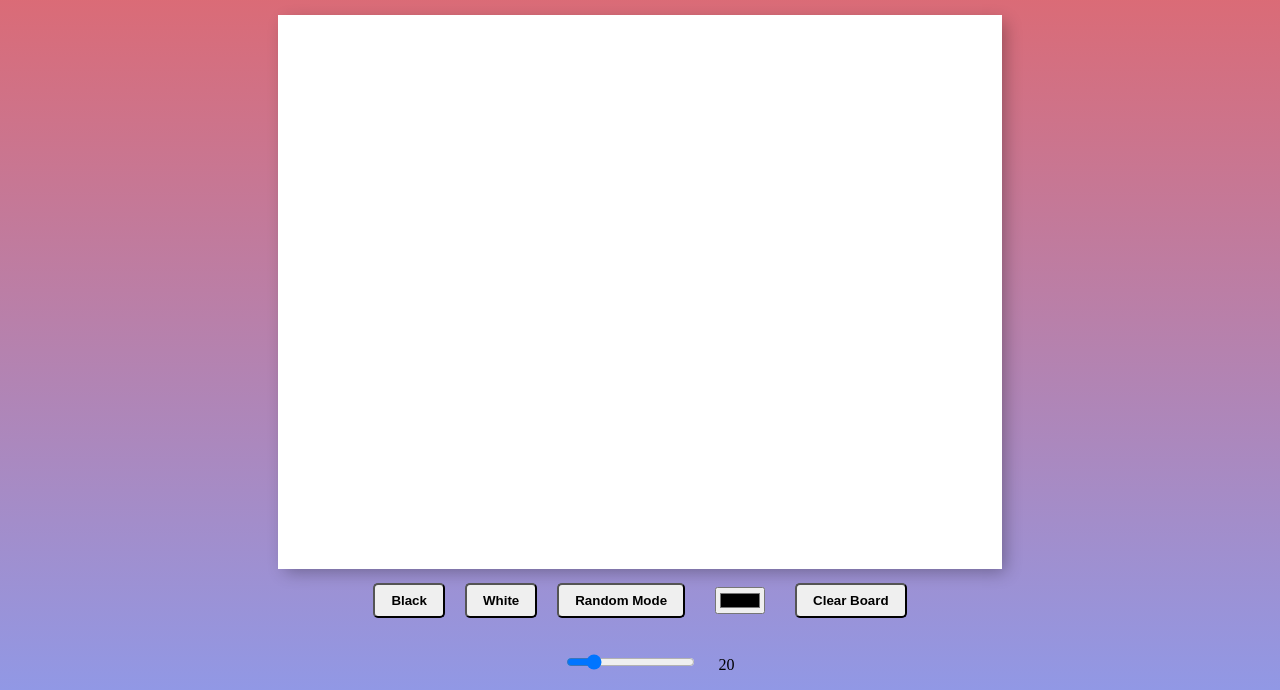
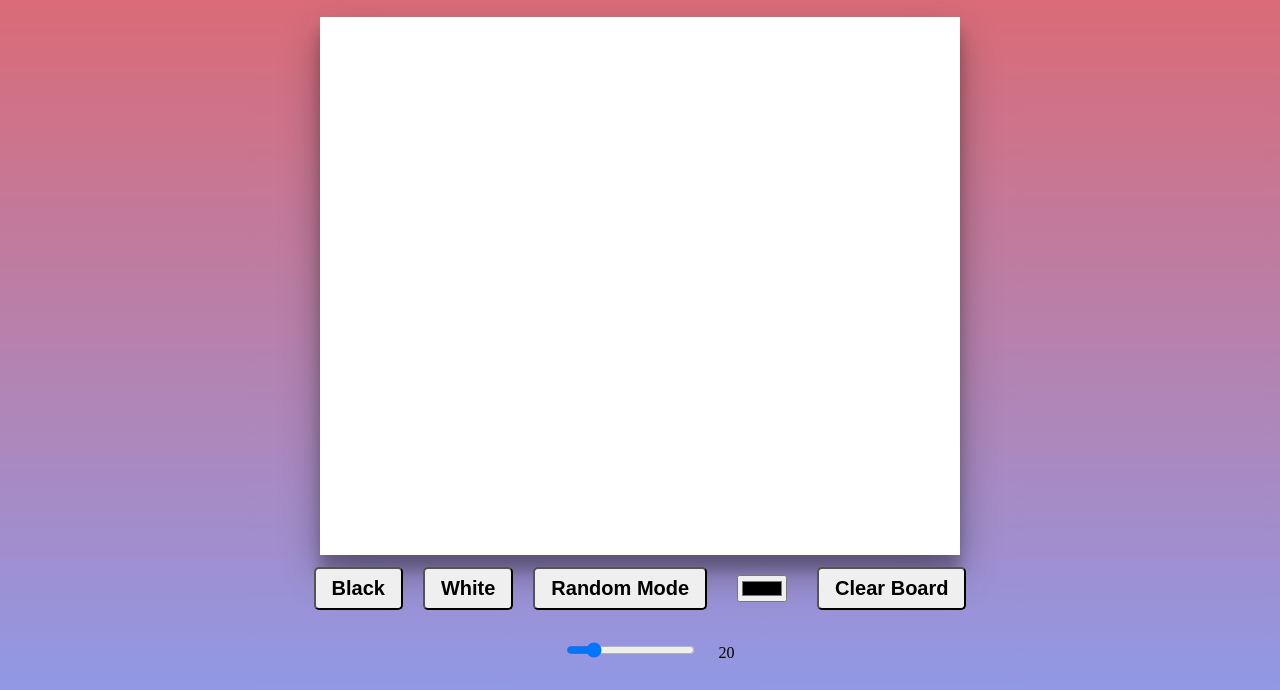
Before and after one commit to Superjim/Etch-a-Sketch, a plain HTML site: page index.html in a window 1280 px wide. Shown: the part 110-800 px from the top of the page. Drawn offline with Linux system fonts and the light colour scheme.

Commit message:
Update style.css

```diff
--- a/style.css
+++ b/style.css
@@ -8,12 +8,11 @@
 }
 
 .board {
-    width: 90%;
-    height: 90%;
+    width: 80%;
+    height: 80%;
     display: grid;
-    box-shadow: inset 0 -3em 3em rgba(0, 0, 0, 0.1), 0 0 0 2px rgb(255, 255, 255),
-      0.3em 0.3em 1em rgba(0, 0, 0, 0.3);
-  }
+    box-shadow: rgba(0, 0, 0, 0.3) 0px 19px 38px, rgba(0, 0, 0, 0.22) 0px 15px 12px;
+}
 
 .board:hover {
     cursor: crosshair;
@@ -46,6 +45,7 @@ button {
     font-weight: 800;
     text-align: center;
     transition: all 0.3s;
+    font-size: 20px;
     }
 
 input {
```
